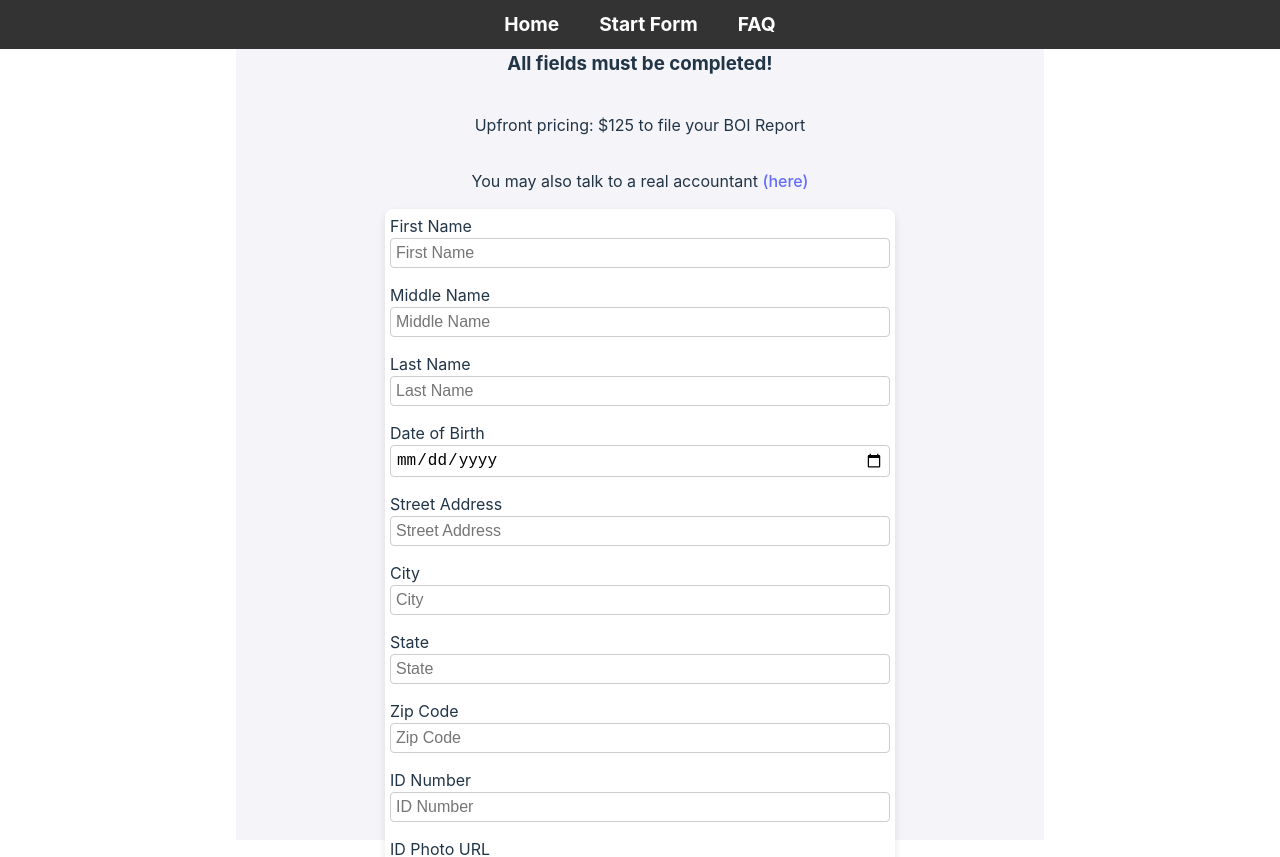
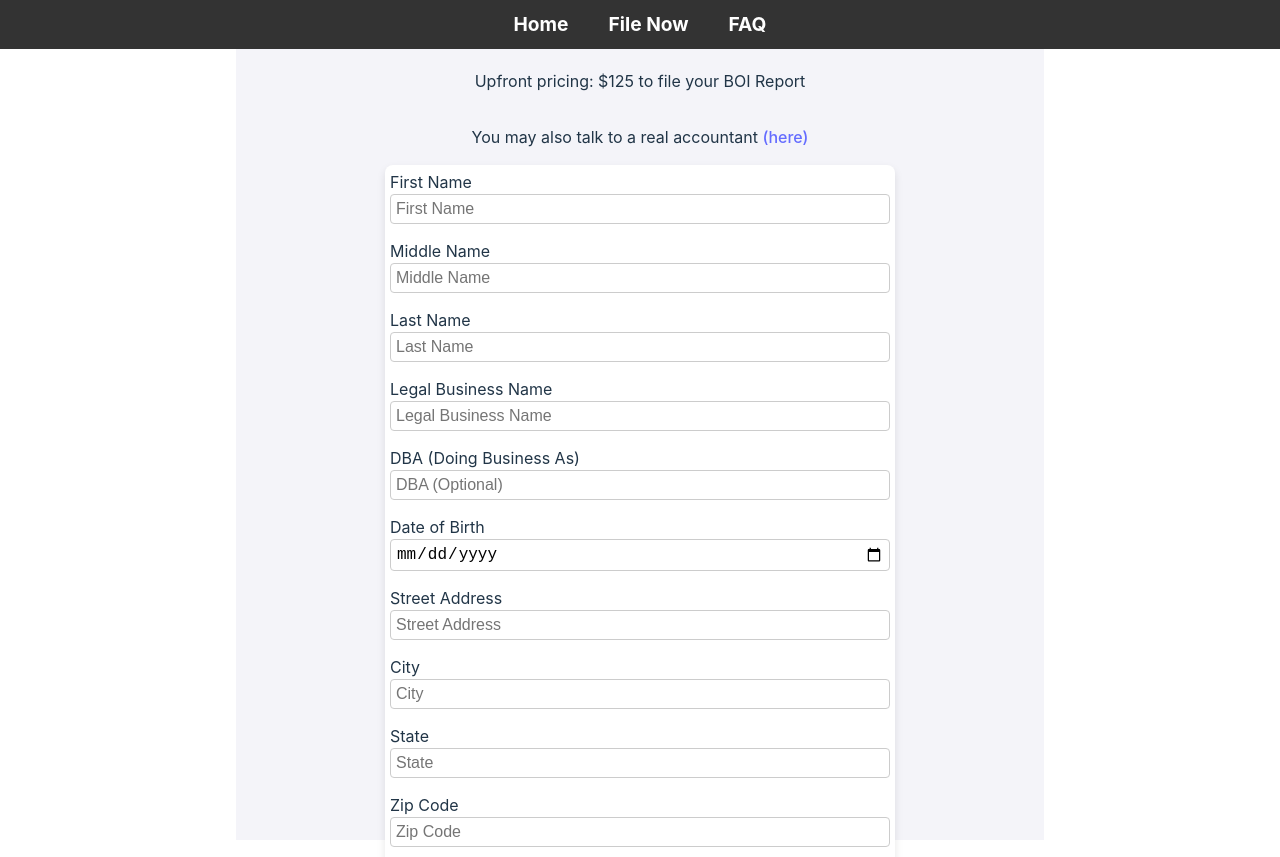
Before and after one commit to Axe-P/BOIReports, a React (Vite) app in the folder client/: page /form in a window 1280 px wide. Shown: the top 857 px of the page. Built offline with nearby package versions, Linux system fonts and the light colour scheme.

Commit message:
refactoring form page

```diff
--- a/client/src/components/Navbar.tsx
+++ b/client/src/components/Navbar.tsx
@@ -9,7 +9,7 @@ const Navbar = () => {
           <Link to="/" className="navbar-link">Home</Link>
         </li>
         <li>
-          <Link to="/form" className="navbar-link">Start Form</Link>
+          <Link to="/form" className="navbar-link">File Now</Link>
         </li>
         <li>
           <a href="https://fincen.gov/boi" target="_blank" rel="noopener noreferrer" className="navbar-link">
--- a/client/src/pages/FormPage.css
+++ b/client/src/pages/FormPage.css
@@ -7,7 +7,7 @@
     height: 100vh; /* Full height of the viewport */
     background-color: #f4f4f9; /* Light background color */
     padding: 0px;
-    padding-top: 100px; /* Space from the top */
+    padding-top: 150px; /* Space from the top */
     box-sizing: border-box;
   }
 
--- a/client/src/pages/FormPage.tsx
+++ b/client/src/pages/FormPage.tsx
@@ -15,6 +15,8 @@ const FormPage = () => {
     firstName: string;
     middleName: string;
     lastName: string;
+    legalBusinessName: string; // Added Legal Business Name
+    dba: string; // Added DBA field
     dateOfBirth: string;
     address: Address;
     idNumber: string;
@@ -26,6 +28,8 @@ const FormPage = () => {
     firstName: '',
     middleName: '',
     lastName: '',
+    legalBusinessName: '', // Initialize Legal Business Name field
+    dba: '', // Initialize DBA field
     dateOfBirth: '',
     address: {
       street: '',
@@ -79,6 +83,11 @@ const FormPage = () => {
       newErrors.push('Last Name must be between 2 and 20 characters long and contain only letters.');
     }
 
+    // Validate Legal Business Name (required)
+    if (!formData.legalBusinessName) {
+      newErrors.push('Legal Business Name is required.');
+    }
+
     // Validate Zip Code
     if (!validateZipCode(formData.address.zipCode)) {
       newErrors.push('Zip Code must be exactly 5 digits.');
@@ -104,11 +113,12 @@ const FormPage = () => {
       firstName: formData.firstName,
       middleName: formData.middleName,
       lastName: formData.lastName,
+      legalBusinessName: formData.legalBusinessName, // Send Legal Business Name
+      dba: formData.dba, // Send DBA if provided
       dateOfBirth: formData.dateOfBirth,
       address: formData.address,
       uniqueId: formData.idNumber,
       idPicture: formData.idPhoto,
-      income: 5000,
       email: formData.email, // Include email in the data sent to the server
     };
 
@@ -179,6 +189,33 @@ const FormPage = () => {
           />
         </div>
 
+        {/* New fields */}
+        <div className="form-group">
+          <label htmlFor="legalBusinessName">Legal Business Name</label>
+          <input
+            type="text"
+            id="legalBusinessName"
+            name="legalBusinessName"
+            placeholder="Legal Business Name"
+            value={formData.legalBusinessName}
+            onChange={handleInputChange}
+            required
+          />
+        </div>
+
+        <div className="form-group">
+          <label htmlFor="dba">DBA (Doing Business As)</label>
+          <input
+            type="text"
+            id="dba"
+            name="dba"
+            placeholder="DBA (Optional)"
+            value={formData.dba}
+            onChange={handleInputChange}
+          />
+        </div>
+
+        {/* Continue with the rest of the form as before */}
         <div className="form-group">
           <label htmlFor="dateOfBirth">Date of Birth</label>
           <input
@@ -282,9 +319,7 @@ const FormPage = () => {
           />
         </div>
 
-        <button type="submit" className="submit-btn">
-          Submit
-        </button>
+        <button type="submit">Submit</button>
       </form>
     </div>
   );
```
Also changed, not shown: 2 other files (tests, documents, lock files or other folders).
